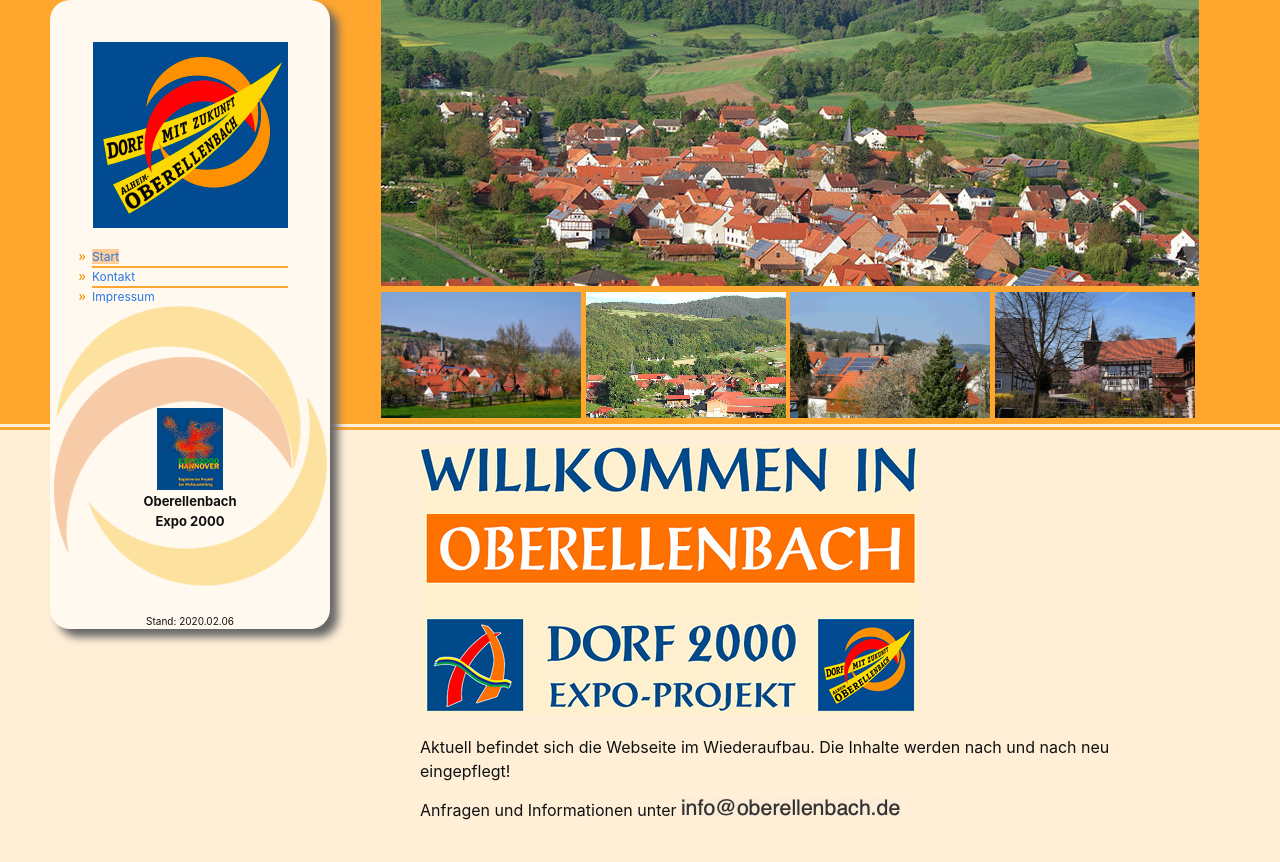
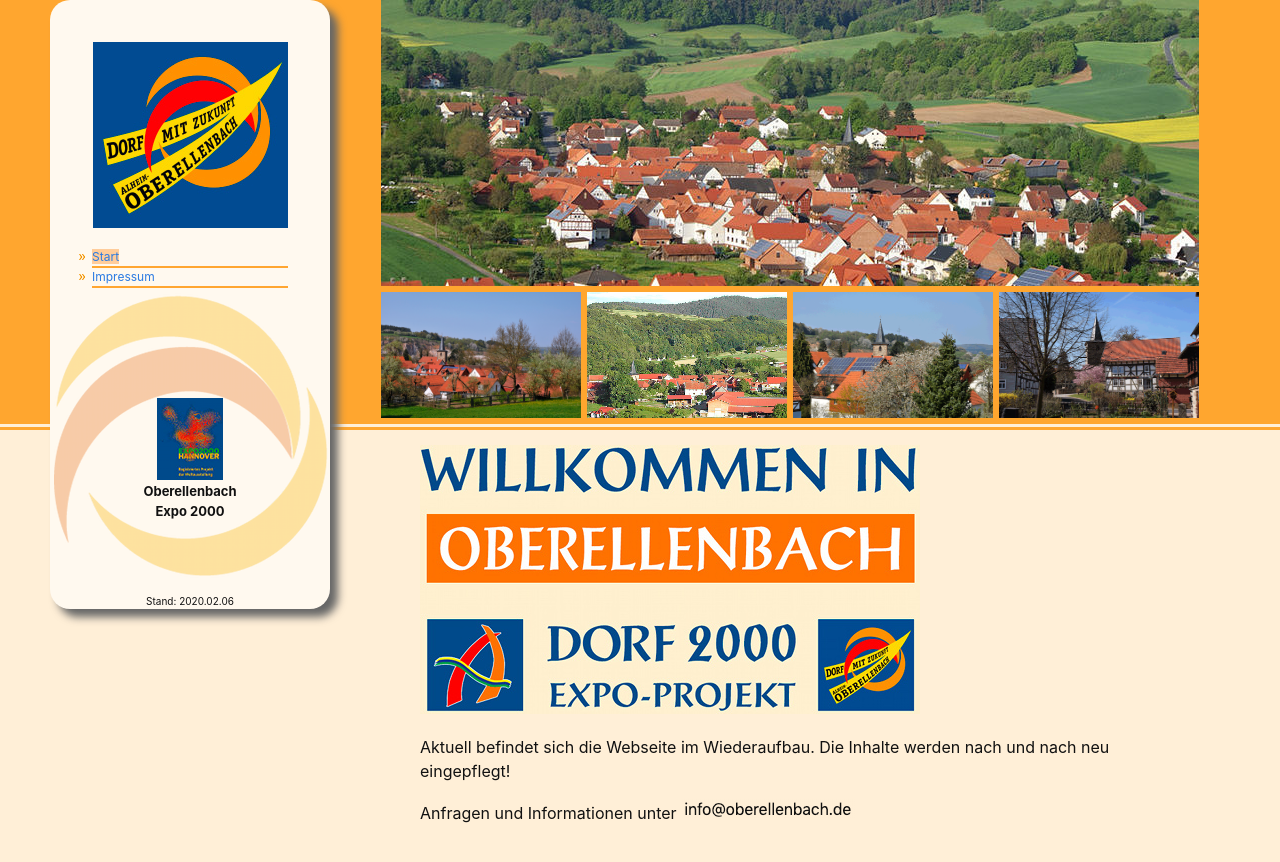
Before and after one commit to meydominic/oberellenbach-website, a Jekyll site: the page built from _page_collections/start/index.md, in a window 1280 px wide. Shown: the top 862 px of the page. Built offline with Jekyll 4.4.1, drawn with Linux system fonts in a browser that asks for light colours; our own code applies the rules of GitHub Pages for plain Markdown files.

Commit message:
background images flex

```diff
--- a/_layouts/default.html
+++ b/_layouts/default.html
@@ -13,10 +13,13 @@
       <div class="background_container">
         <!-- header images -->
         <div class="background_frontpage_header"></div>
-        <div class="background_frontpage_small1 background_frontpage_small"></div>
-        <div class="background_frontpage_small2 background_frontpage_small"></div>
-        <div class="background_frontpage_small3 background_frontpage_small"></div>
-        <div class="background_frontpage_small4 background_frontpage_small"></div>
+        <div class="background_images_small">
+          <div class="background_frontpage_small1 background_frontpage_small"></div>
+          <div class="background_frontpage_small2 background_frontpage_small"></div>
+          <div class="background_frontpage_small3 background_frontpage_small"></div>
+          <div class="background_frontpage_small4 background_frontpage_small"></div>
+        </div>
+
       </div>
 
       <div>
--- a/_sass/minima/_base.scss
+++ b/_sass/minima/_base.scss
@@ -308,7 +308,7 @@ li a.active {
 .expo-logo {
   display: inline-block;
   position: relative;
-  bottom: 20px;
+  bottom: 10px;
   width: 100%;
 }
 
@@ -349,6 +349,12 @@ div#versioning {
   text-align: center;
 }
 
+.background_images_small {
+  justify-content: space-between;
+  display: flex;
+  flex-direction: row;
+}
+
 .background_container {
   height: 430px;
   width: 818px;
@@ -379,7 +385,7 @@ div#versioning {
 
 .background_frontpage_small {
   background-size: 200px 126px;
-  display: inline-block;
+  //display: inline-block;
   height: 126px;
   width: 200px;
   margin-top: 6px;
```
Also changed, not shown: _data/categories.yml (+4 -4 lines), _page_collections/start/index.md (+1 -1 lines), index.markdown (deleted, +0 -38 lines), assets/images/image_email.png.
